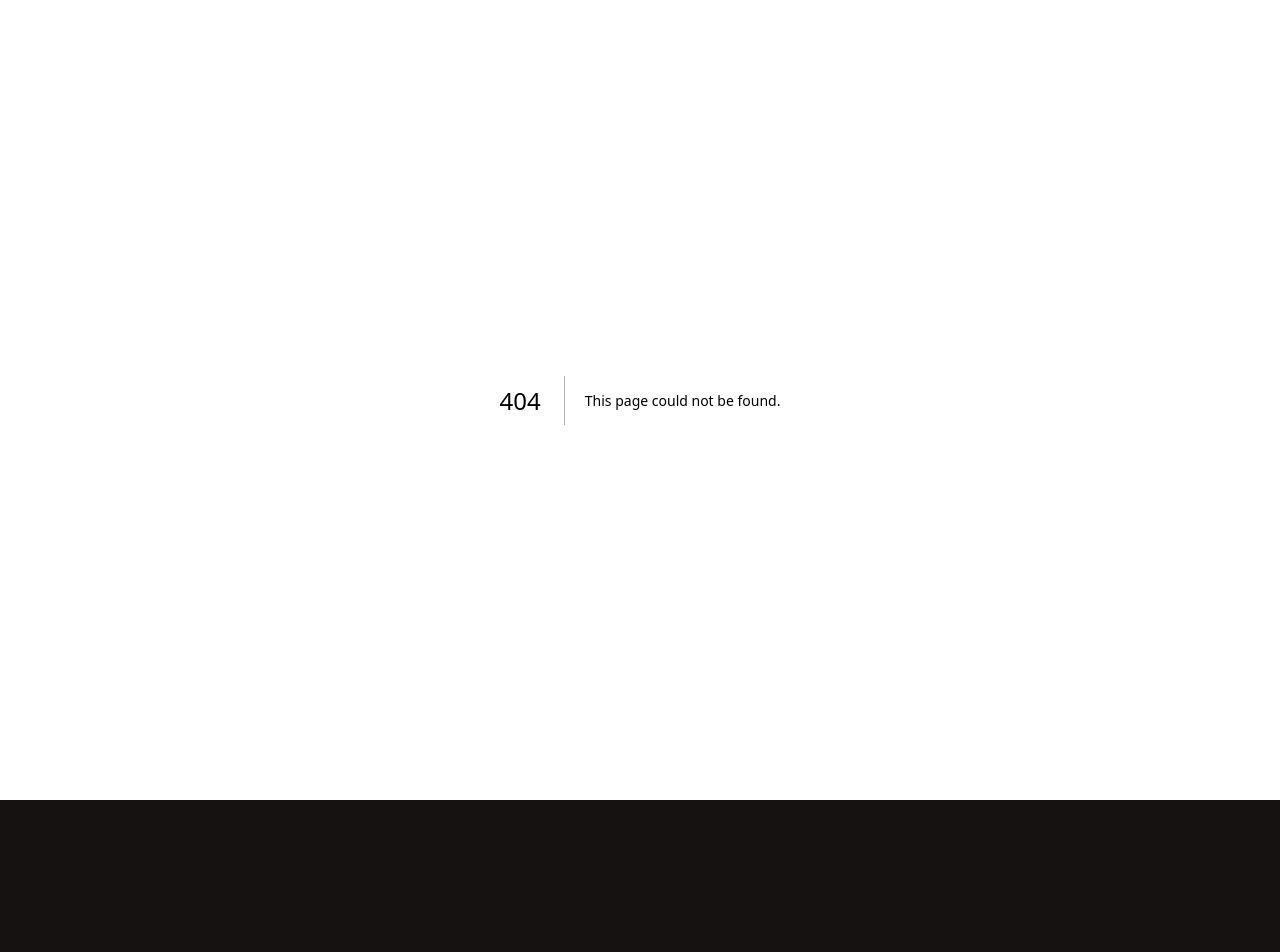
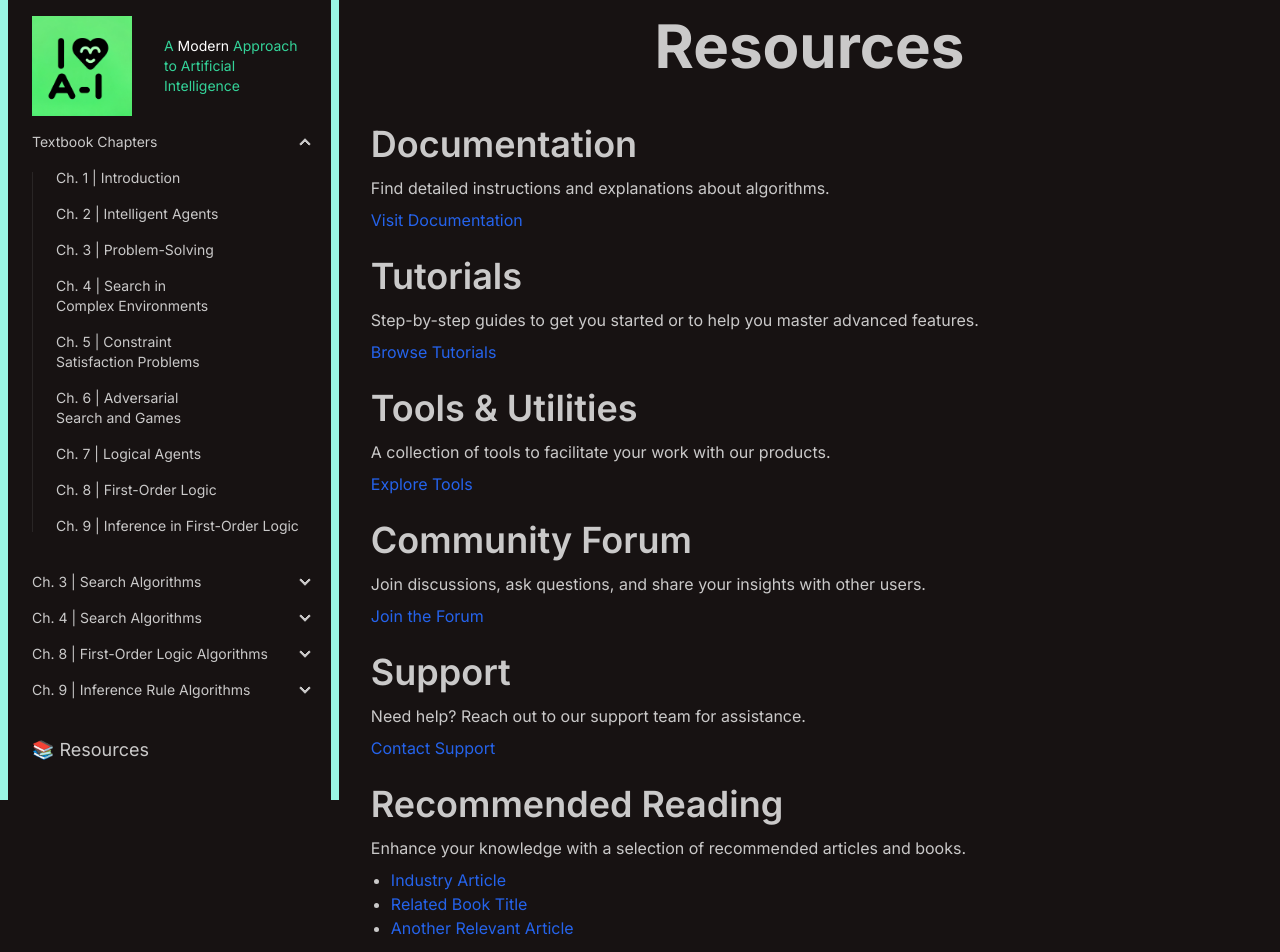
Before and after one commit to viviantang20/4990-project, a Next.js app: page /resources in a window 1280 px wide. Before the commit this address had no page. Shown: the top 952 px of the page. Before the commit the page ends 800 px from the top, so only its background shows below. Built offline with nearby package versions, Linux system fonts and the light colour scheme.

Commit message:
resources addition

```diff
--- /dev/null
+++ b/app/resources/page.js
@@ -0,0 +1,75 @@
+import Sidebar from "@/components/sidebar";
+
+export default function Page() {
+    return (
+        <div className="flex w-full">
+  {/* Sidebar section */}
+  <div className="w-96"> {/* fixed width or max-w-sm */}
+    <Sidebar />
+  </div>
+
+  {/* Main content section */}
+  <div className="w-10/12"> {/* takes the rest of the space */}
+    {/* Content title at the top and centered */}
+    <div className="  text-center py-4"> {/* centers text horizontally, adds padding and a bottom border */}
+      <h1 className="text-6xl font-bold">Resources</h1>
+    </div>
+
+    {/* Main content */}
+    <div className="p-8">
+
+        <div className="space-y-6">
+            <section>
+                <h2 className="text-4xl font-semibold mb-3">Documentation</h2>
+                <p className="mb-2">Find detailed instructions and explanations about algorithms.</p>
+                <a href="https://github.com/aimacode" className="text-blue-600 hover:text-blue-800 visited:text-purple-600">Visit Documentation</a>
+            </section>
+
+            <section>
+                <h2 className="text-4xl font-semibold mb-3">Tutorials</h2>
+                <p className="mb-2">Step-by-step guides to get you started or to help you master advanced features.</p>
+                <a href="https://example.com/tutorials" className="text-blue-600 hover:text-blue-800 visited:text-purple-600">Browse Tutorials</a>
+            </section>
+
+            <section>
+                <h2 className="text-4xl font-semibold mb-3">Tools & Utilities</h2>
+                <p className="mb-2">A collection of tools to facilitate your work with our products.</p>
+                <a href="https://example.com/tools" className="text-blue-600 hover:text-blue-800 visited:text-purple-600">Explore Tools</a>
+            </section>
+
+            <section>
+                <h2 className="text-4xl font-semibold mb-3">Community Forum</h2>
+                <p className="mb-2">Join discussions, ask questions, and share your insights with other users.</p>
+                <a href="https://example.com/forum" className="text-blue-600 hover:text-blue-800 visited:text-purple-600">Join the Forum</a>
+            </section>
+
+            <section>
+                    <h2 className="text-4xl font-semibold mb-3">Support</h2>
+                    <p className="mb-2">Need help? Reach out to our support team for assistance.</p>
+                    <a href="https://example.com/support" className="text-blue-600 hover:text-blue-800 visited:text-purple-600">Contact Support</a>
+            </section>
+
+            <section>
+                <h2 className="text-4xl font-semibold mb-3">Recommended Reading</h2>
+                <p className="mb-2">Enhance your knowledge with a selection of recommended articles and books.</p>
+                <ul className="list-disc pl-5">
+                    <li><a href="https://example.com/article1" className="text-blue-600 hover:text-blue-800 visited:text-purple-600">Industry Article</a></li>
+                    <li><a href="https://example.com/book1" className="text-blue-600 hover:text-blue-800 visited:text-purple-600">Related Book Title</a></li>
+                    <li><a href="https://example.com/article2" className="text-blue-600 hover:text-blue-800 visited:text-purple-600">Another Relevant Article</a></li>
+                </ul>
+            </section>
+
+            <section>
+                <h2 className="text-4xl font-semibold mb-3">External Resources</h2>
+                <p className="mb-2">Discover other resources that can offer additional support and information.</p>
+                <a href="https://externalresource.com" className="text-blue-600 hover:text-blue-800 visited:text-purple-600">External Resource Link</a>
+            </section>
+        </div>
+    </div>
+  </div>
+</div>
+
+
+
+    );
+}
--- a/components/sidebar.js
+++ b/components/sidebar.js
@@ -118,29 +118,11 @@ export default function Sidebar() {
                         ))}
                     </ul>
                 </details>
+                <br/>
 
-                <details className="mb-4">
-                    <summary >
-                        Resources
-                    </summary>
-                    <ul className="list-disc pl-5">
-                        <li className="py-1">
-                        <a href="https://aima.cs.berkeley.edu/" className="hover:text-teal-300 text-white" target="_blank" rel="noopener noreferrer">
-                        Berkeley EDU
-                        </a>
-                        </li>
-                        <li className="py-1">
-                        <a href="https://github.com/aimacode" className="hover:text-teal-300 text-white" target="_blank" rel="noopener noreferrer">
-                            AimaCode
-                        </a>
-                        </li>
-                        <li className="py-1">
-                        <a href="https://chat.openai.com" className="hover:text-teal-300 text-white" target="_blank" rel="noopener noreferrer">
-                            ChatGpt
-                        </a>
-                        </li>
-                    </ul>
-                    </details>
+                <div className="mb-4 text-lg text-center">
+                    <Link href="/resources" className="text-lg">📚 Resources</Link>
+                </div>
             </li>
         </div>
     );
```
